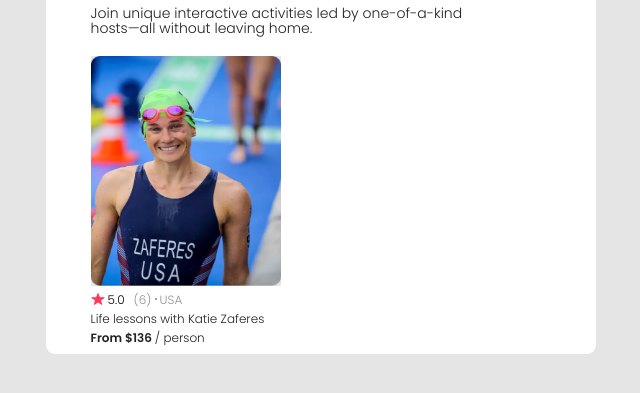
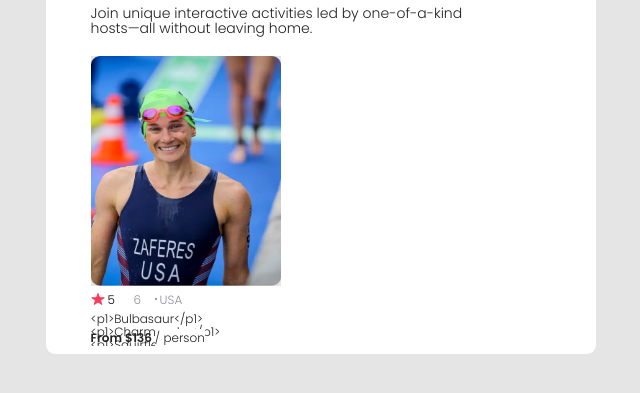
Before and after one commit to Mukul-Howale/airbnb-experiences, a React (Create React App) app: page / in a window 1280 px wide. Shown: the part 351-744 px from the top of the page, without its empty margins (364-1004 px from the left). Built offline with nearby package versions, Linux system fonts and the light colour scheme.

Commit message:
Used props for rendering data

```diff
--- a/src/App.js
+++ b/src/App.js
@@ -3,6 +3,7 @@ import Navbar from './components/Navbar';
 import TitleImage from "./components/TitleImage";
 import Description from "./components/Description";
 import Experiences from "./components/Experiences";
+import swimmer from "./images/swimmer.png";
 import './styles/App.css';
 
 function App() {
@@ -11,7 +12,16 @@ function App() {
       <Navbar/>
       <TitleImage/>
       <Description/>
-      <Experiences/>
+      <div className='cards'>
+        <Experiences
+          thumbnail = {swimmer}
+          rating = {5.0}
+          review = {6}
+          country = "USA"
+          title = "Life lessons with Katie Zaferes"
+          price = {136}
+        />
+      </div>
     </div>
   )
 }
--- a/src/components/Experiences.js
+++ b/src/components/Experiences.js
@@ -1,25 +1,28 @@
 import React from "react";
-import swimmer from "../images/swimmer.png";
 import star from "../images/star.png";
 import ellipse from "../images/ellipse.png";
 import "../styles/Experiences.css";
 
-export default function Experiences(){
+export default function Experiences(props){
+
+    const pokemon = ["Bulbasaur", "Charmander" , "Squirtle"]
+    let r = pokemon.map(poke => `<p1>${poke}</p1>`)
+
     return(
         <div className="exp bg-color common-padding-left">
-            <img src={swimmer} alt="Swimmer"></img>
+            <img src={props.thumbnail} alt="Thumbnail"></img>
             <div className="review bg-color">
                 <img src={star} alt="Star" className="star bg-color"></img>
-                <p className="t-1 bg-color font-details">5.0</p>
-                <p className="t-2 bg-color font-details">(6)</p>
+                <p className="t-1 bg-color font-details">{props.rating}</p>
+                <p className="t-2 bg-color font-details">{props.review}</p>
                 <img src={ellipse} alt="Ellipse" className="ellipse bg-color"></img>
-                <p className="t-3 bg-color font-details">USA</p>
+                <p className="t-3 bg-color font-details">{props.country}</p>
             </div>
             <p className="details bg-color font-details">
-                Life lessons with Katie Zaferes
+                {r}
             </p>
             <p className="price bg-color font-details font-weight-600">
-                From $136 <span className="bg-color font-details">/ person</span>
+                From ${props.price} <span className="bg-color font-details">/ person</span>
             </p>
         </div>
     )
--- a/src/styles/App.css
+++ b/src/styles/App.css
@@ -6,10 +6,15 @@
     border-radius: 9px;
 }
 
-.app, .bg-color{
+.app, .bg-color, .cards{
     background: #FFFFFF;
 }
 
 .common-padding-left{
     padding-left: 45px;
 }
+
+.cards{
+    overflow: hidden;
+    display: flex;
+}
```
